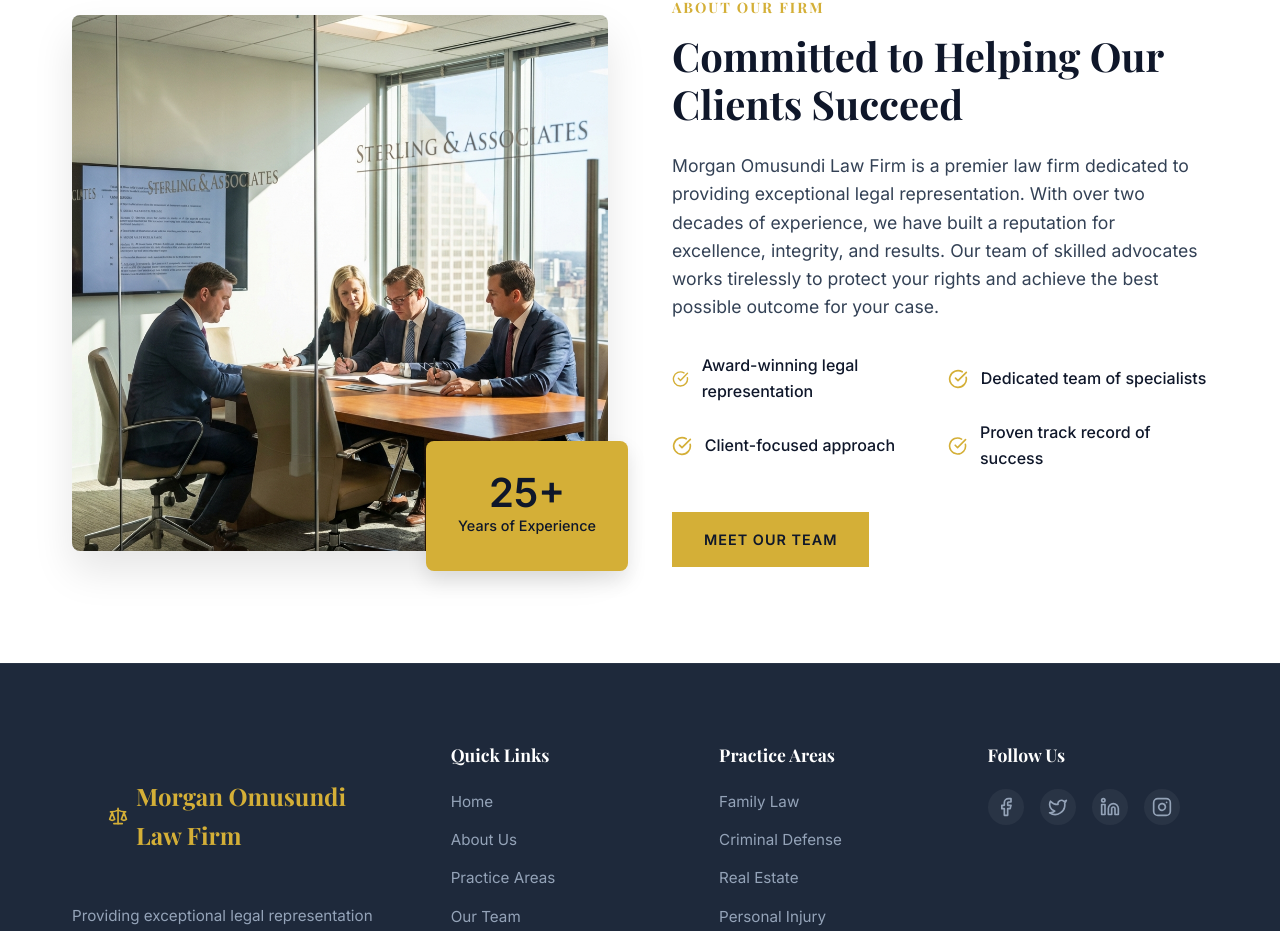
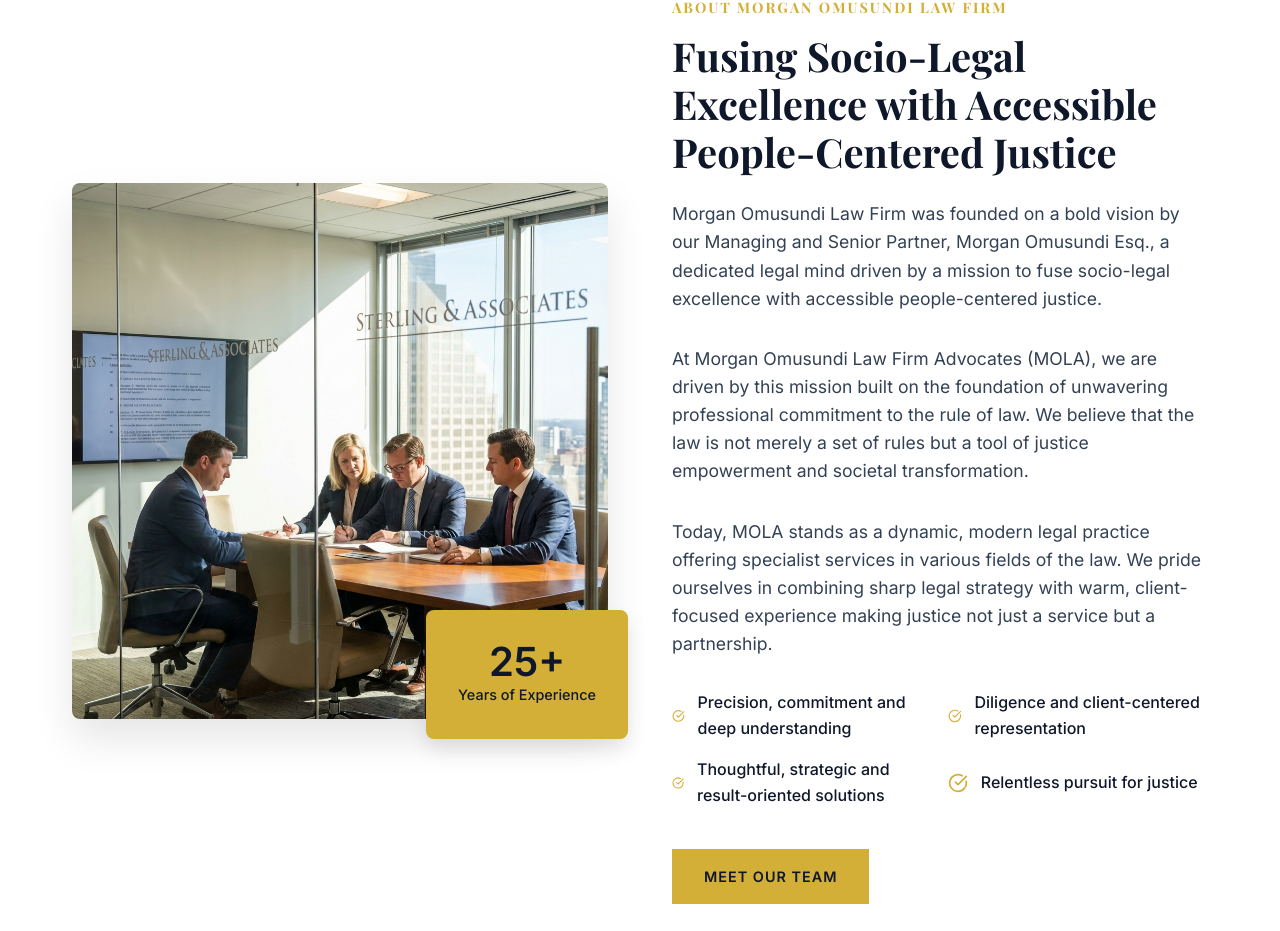
Before and after one commit to adagala/molf, a React (Vite) app: page /about in a window 1280 px wide. Shown: the part 209-1140 px from the top of the page. Built offline with nearby package versions, Linux system fonts and the light colour scheme; a web font is replaced by a local one.

Commit message:
add: profile

```diff
--- a/src/components/About.tsx
+++ b/src/components/About.tsx
@@ -26,31 +26,40 @@ const About: React.FC = () => {
                     animate={{ opacity: 1, x: 0 }}
                     transition={{ duration: 0.6, delay: 0.2 }}
                 >
-                    <h4 className="section-subtitle">About Our Firm</h4>
-                    <h2 className="section-title">Committed to Helping Our Clients Succeed</h2>
+                    <h4 className="section-subtitle">About Morgan Omusundi Law Firm</h4>
+                    <h2 className="section-title">Fusing Socio-Legal Excellence with Accessible People-Centered Justice</h2>
                     <p className="about-text">
-                        Morgan Omusundi Law Firm is a premier law firm dedicated to providing exceptional legal representation.
-                        With over two decades of experience, we have built a reputation for excellence,
-                        integrity, and results. Our team of skilled advocates works tirelessly to protect
-                        your rights and achieve the best possible outcome for your case.
+                        Morgan Omusundi Law Firm was founded on a bold vision by our Managing and Senior Partner,
+                        Morgan Omusundi Esq., a dedicated legal mind driven by a mission to fuse socio-legal
+                        excellence with accessible people-centered justice.
+                    </p>
+                    <p className="about-text">
+                        At Morgan Omusundi Law Firm Advocates (MOLA), we are driven by this mission built on the
+                        foundation of unwavering professional commitment to the rule of law. We believe that the
+                        law is not merely a set of rules but a tool of justice empowerment and societal transformation.
+                    </p>
+                    <p className="about-text">
+                        Today, MOLA stands as a dynamic, modern legal practice offering specialist services in
+                        various fields of the law. We pride ourselves in combining sharp legal strategy with warm,
+                        client-focused experience making justice not just a service but a partnership.
                     </p>
 
                     <ul className="about-list">
                         <li>
                             <CheckCircle size={20} className="check-icon" />
-                            <span>Award-winning legal representation</span>
+                            <span>Precision, commitment and deep understanding</span>
                         </li>
                         <li>
                             <CheckCircle size={20} className="check-icon" />
-                            <span>Dedicated team of specialists</span>
+                            <span>Diligence and client-centered representation</span>
                         </li>
                         <li>
                             <CheckCircle size={20} className="check-icon" />
-                            <span>Client-focused approach</span>
+                            <span>Thoughtful, strategic and result-oriented solutions</span>
                         </li>
                         <li>
                             <CheckCircle size={20} className="check-icon" />
-                            <span>Proven track record of success</span>
+                            <span>Relentless pursuit for justice</span>
                         </li>
                     </ul>
 
--- a/src/components/Footer.tsx
+++ b/src/components/Footer.tsx
@@ -32,10 +32,10 @@ const Footer: React.FC = () => {
                     <div className="footer-links">
                         <h3>Practice Areas</h3>
                         <ul>
-                            <li><a href="#">Family Law</a></li>
-                            <li><a href="#">Criminal Defense</a></li>
-                            <li><a href="#">Real Estate</a></li>
-                            <li><a href="#">Personal Injury</a></li>
+                            <li><a href="#practice">Personal Injury & Compensation</a></li>
+                            <li><a href="#practice">Conveyancing & Property Law</a></li>
+                            <li><a href="#practice">Succession & Estate Administration</a></li>
+                            <li><a href="#practice">Criminal Defence & Advisory</a></li>
                         </ul>
                     </div>
 
--- a/src/components/Home.tsx
+++ b/src/components/Home.tsx
@@ -1,7 +1,7 @@
 import React from 'react';
 import { Link } from 'react-router-dom';
 import { motion } from 'framer-motion';
-import { ArrowRight, Briefcase, Users, Shield } from 'lucide-react';
+import { ArrowRight, Activity, Home as HomeIcon, Shield } from 'lucide-react';
 import Hero from './Hero';
 import './Home.css';
 
@@ -22,11 +22,13 @@ const Home: React.FC = () => {
                             transition={{ duration: 0.6 }}
                         >
                             <h4 className="section-subtitle">Who We Are</h4>
-                            <h2 className="section-title">A Legacy of Legal Excellence</h2>
+                            <h2 className="section-title">A Legacy of Socio-Legal Excellence</h2>
                             <p>
-                                For over 25 years, Morgan Omusundi Law Firm has been a beacon of justice and integrity.
-                                We combine big-firm expertise with small-firm attention to detail, ensuring
-                                every client receives the personalized representation they deserve.
+                                Morgan Omusundi Law Firm Advocates (MOLA) stands as a dynamic, modern legal practice
+                                combining sharp legal strategy with warm, client-focused experience. Founded on the
+                                vision to fuse socio-legal excellence with accessible people-centered justice, we
+                                believe the law is not merely a set of rules but a tool of justice empowerment and
+                                societal transformation.
                             </p>
                             <Link to="/about" className="btn-text">
                                 Read More About Us <ArrowRight size={16} />
@@ -68,9 +70,9 @@ const Home: React.FC = () => {
                             viewport={{ once: true }}
                             transition={{ duration: 0.5 }}
                         >
-                            <Briefcase size={32} className="snippet-icon" />
-                            <h3>Corporate Law</h3>
-                            <p>Strategic legal solutions for businesses.</p>
+                            <Activity size={32} className="snippet-icon" />
+                            <h3>Personal Injury & Compensation Claims</h3>
+                            <p>Securing just compensation for your injuries.</p>
                         </motion.div>
 
                         <motion.div
@@ -80,9 +82,9 @@ const Home: React.FC = () => {
                             viewport={{ once: true }}
                             transition={{ duration: 0.5, delay: 0.1 }}
                         >
-                            <Users size={32} className="snippet-icon" />
-                            <h3>Family Law</h3>
-                            <p>Compassionate support for family matters.</p>
+                            <HomeIcon size={32} className="snippet-icon" />
+                            <h3>Conveyancing & Property Law</h3>
+                            <p>Professional property transaction services.</p>
                         </motion.div>
 
                         <motion.div
@@ -93,8 +95,8 @@ const Home: React.FC = () => {
                             transition={{ duration: 0.5, delay: 0.2 }}
                         >
                             <Shield size={32} className="snippet-icon" />
-                            <h3>Criminal Defense</h3>
-                            <p>Aggressive protection of your rights.</p>
+                            <h3>Criminal Defence & Advisory</h3>
+                            <p>Protection of your rights in criminal matters.</p>
                         </motion.div>
                     </div>
 
--- a/src/components/PracticeAreas.tsx
+++ b/src/components/PracticeAreas.tsx
@@ -1,39 +1,44 @@
 import React from 'react';
 import { motion } from 'framer-motion';
-import { Briefcase, Users, Shield, Home, Activity, Cpu } from 'lucide-react';
+import { Briefcase, Users, Shield, Home, Activity, Scale, Handshake } from 'lucide-react';
 import { PracticeArea } from '../types';
 import './PracticeAreas.css';
 
 const practices: PracticeArea[] = [
     {
+        icon: <Activity size={40} />,
+        title: 'Personal Injury & Compensation Claims',
+        description: 'We represent clients in road traffic accidents, workplace injuries, medical negligence, product liability and fatal accident claims to secure just, timely, and adequate compensation.'
+    },
+    {
+        icon: <Home size={40} />,
+        title: 'Conveyancing & Property Law',
+        description: 'We handle land purchases, sales, leases, charges, discharges, title transfers, due diligence, and property development documentation with precision and efficiency.'
+    },
+    {
         icon: <Briefcase size={40} />,
-        title: 'Corporate Law',
-        description: 'Expert guidance for businesses of all sizes, from startups to established corporations.'
+        title: 'Environment and Land',
+        description: 'Expert guidance on environmental law and land-related matters, ensuring compliance and protecting your property rights.'
+    },
+    {
+        icon: <Scale size={40} />,
+        title: 'Succession, Probate & Estate Administration',
+        description: 'We guide families through will drafting, probate processes, administration of estates, distribution of assets, and resolution of inheritance disputes with sensitivity and clarity.'
     },
     {
         icon: <Users size={40} />,
-        title: 'Family Law',
-        description: 'Compassionate representation for divorce, custody, and other family matters.'
+        title: 'Employment & Labour Relations',
+        description: 'We act for both employers and employees in unfair termination claims, redundancy processes, workplace policies, disciplinary procedures, and collective bargaining matters.'
     },
     {
         icon: <Shield size={40} />,
-        title: 'Criminal Defense',
-        description: 'Aggressive defense strategies to protect your rights and freedom.'
+        title: 'Criminal Defence & Advisory',
+        description: 'We defend clients in all criminal matters, ensure their rights are protected, provide bail applications, and navigate the criminal justice system with skill and tact.'
     },
     {
-        icon: <Home size={40} />,
-        title: 'Real Estate',
-        description: 'Comprehensive legal services for residential and commercial property transactions.'
-    },
-    {
-        icon: <Activity size={40} />,
-        title: 'Personal Injury',
-        description: 'Fighting for the compensation you deserve after an accident or injury.'
-    },
-    {
-        icon: <Cpu size={40} />,
-        title: 'Intellectual Property',
-        description: 'Protecting your innovations, trademarks, and creative works.'
+        icon: <Handshake size={40} />,
+        title: 'Alternative Dispute Resolution',
+        description: 'Our ADR practice provides mediation and negotiation services aimed at resolving disputes efficiently and cost-effectively.'
     }
 ];
 
--- a/src/components/Team.tsx
+++ b/src/components/Team.tsx
@@ -6,10 +6,10 @@ import './Team.css';
 
 const team: TeamMember[] = [
     {
-        name: 'David Morgan',
-        role: 'Senior Partner',
+        name: 'Morgan Omusundi Esq.',
+        role: 'Managing and Senior Partner',
         image: '/lawyer-1.png', // Placeholder until new image is generated
-        bio: 'Specializing in corporate law with over 20 years of experience in high-stakes litigation.'
+        bio: 'Founded the firm on a bold vision to fuse socio-legal excellence with accessible people-centered justice. A dedicated legal mind driven by unwavering professional commitment to the rule of law.'
     },
     {
         name: 'Sarah Omusundi',
```
Also changed, not shown: src/components/Contact.tsx (+22 -5 lines), 1 other file (tests, documents, lock files or other folders).
